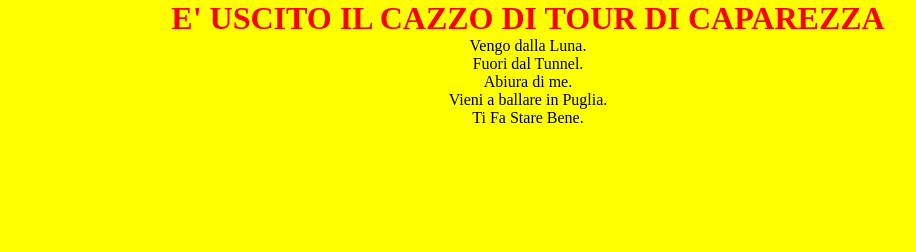
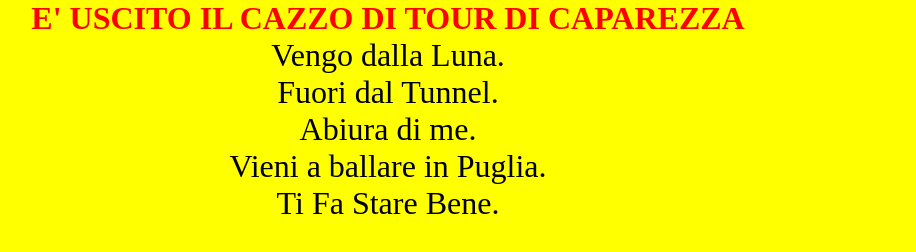
Before and after one commit to Endriu-coder/Endriu-coder.github.io, a plain HTML site: page index.html in a window 1280 px wide. Shown: the whole page, without its empty margins (112-1028 px from the left). Drawn offline with Linux system fonts and the light colour scheme.

Commit message:
CAPAREZZA

```diff
--- a/style.css
+++ b/style.css
@@ -3,5 +3,7 @@ border: 0;
 padding: 0;
 box-sizing: border-box;}
 body{text-align: center;
-background-color: yellow;}
+background-color: yellow;
+max-width: 1000px;}
 h1{color: red;}
+ul{font-size: 2em;}
```
